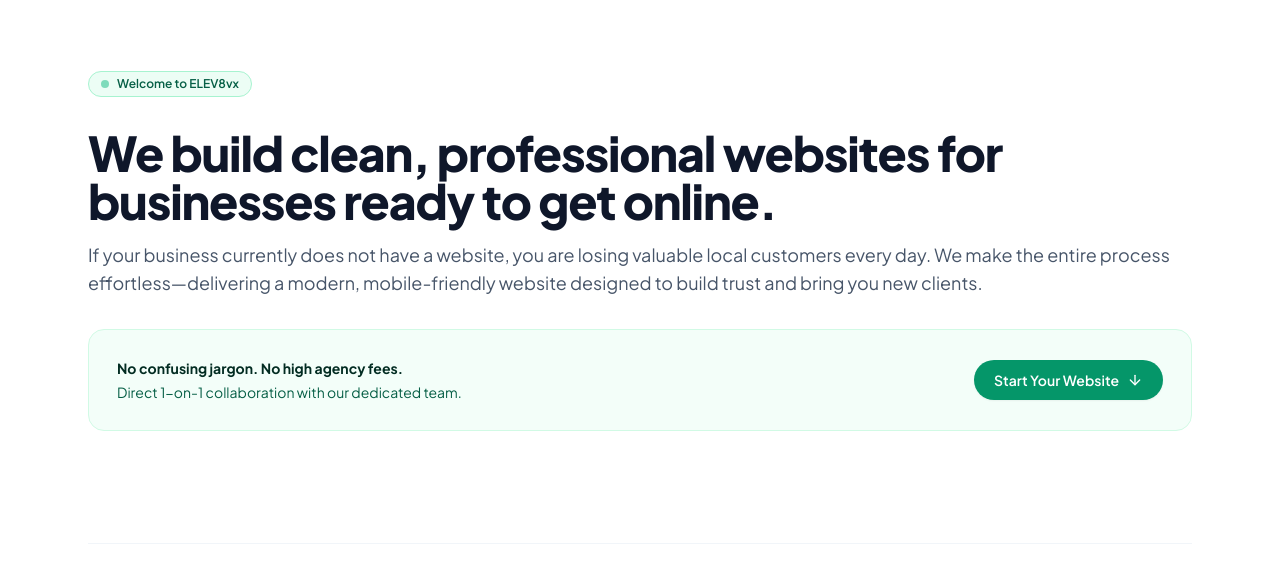
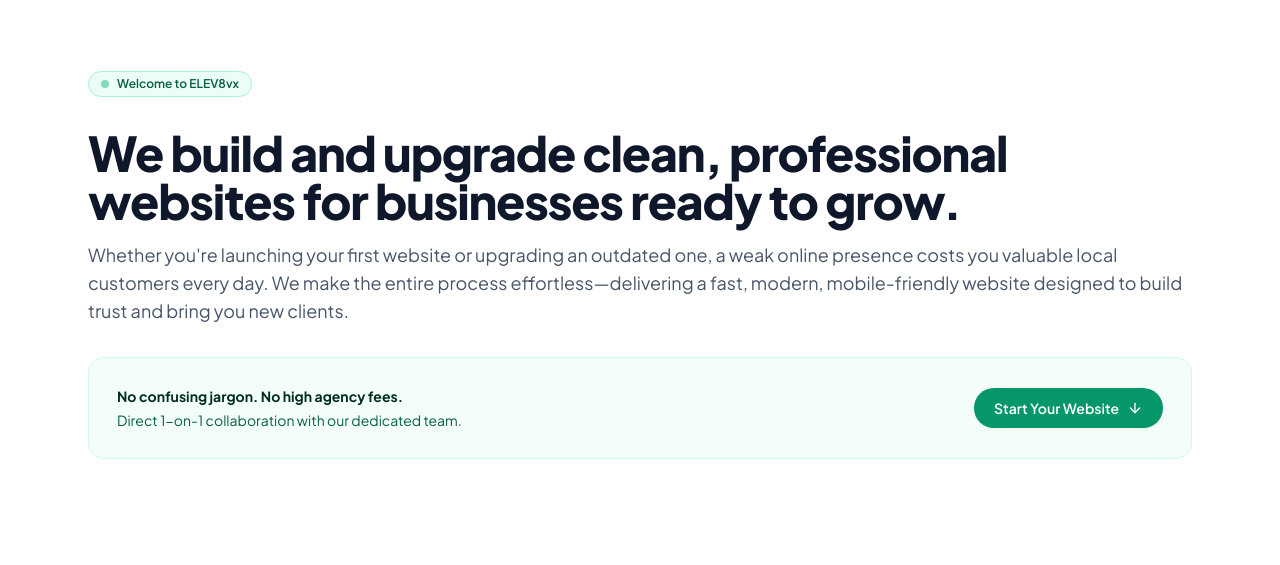
Before and after one commit to langstonowens2009-code/elev8-digital, a website: page index.html in a window 1280 px wide. Shown: the part 90-655 px from the top of the page. Drawn offline with nearby package versions, Linux system fonts and the light colour scheme.

Commit message:
Update hero section headline and subtext for new and upgrading businesses

```diff
--- a/index.html
+++ b/index.html
@@ -224,13 +224,11 @@
       <!-- Section Title -->
       <div class="space-y-4">
         <h1 class="text-3xl sm:text-5xl font-extrabold text-slate-900 tracking-tight leading-tight">
-          We build clean, professional websites for businesses ready to get online.
+          We build and upgrade clean, professional websites for businesses ready to grow.
         </h1>
 
         <p class="text-base sm:text-lg text-slate-600 leading-relaxed font-normal">
-          If your business currently does not have a website, you are losing valuable local customers every day. We make
-          the entire process effortless—delivering a modern, mobile-friendly website designed to build trust and bring
-          you new clients.
+          Whether you're launching your first website or upgrading an outdated one, a weak online presence costs you valuable local customers every day. We make the entire process effortless—delivering a fast, modern, mobile-friendly website designed to build trust and bring you new clients.
         </p>
       </div>
 
```
